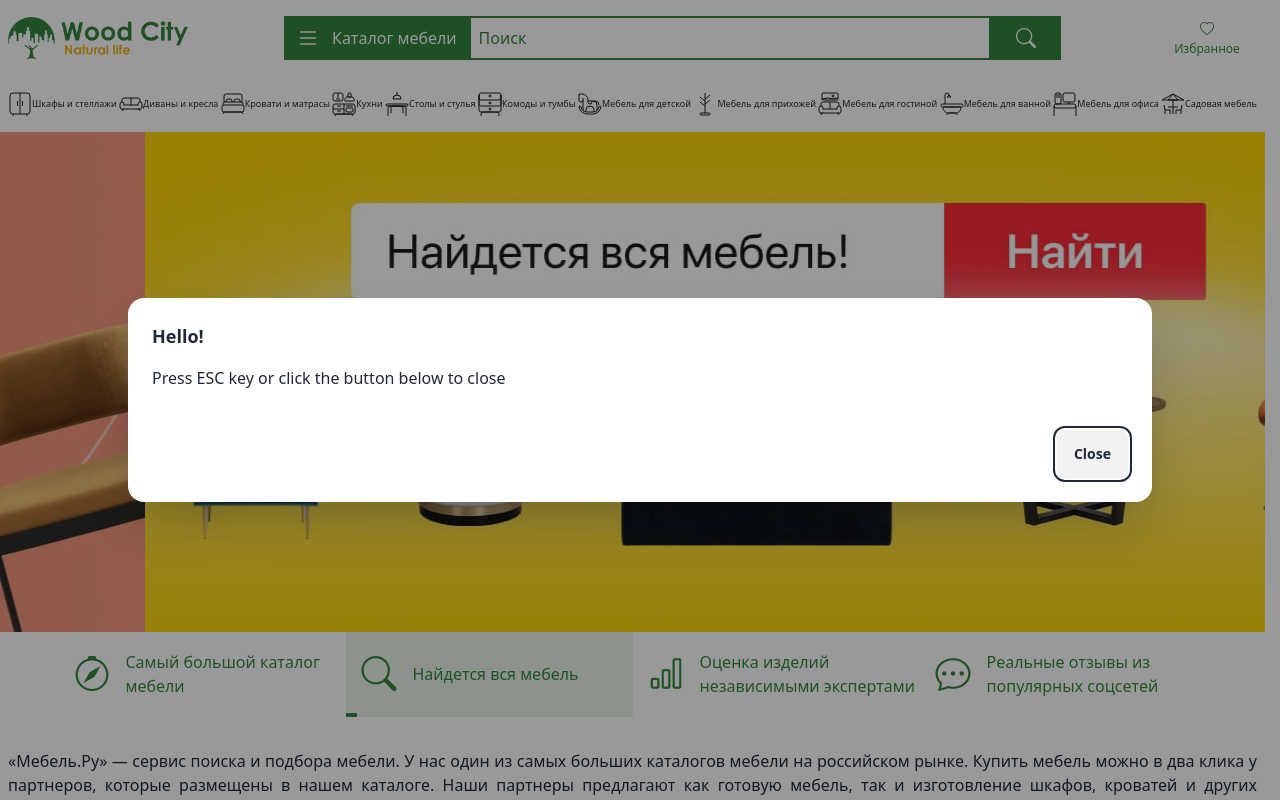
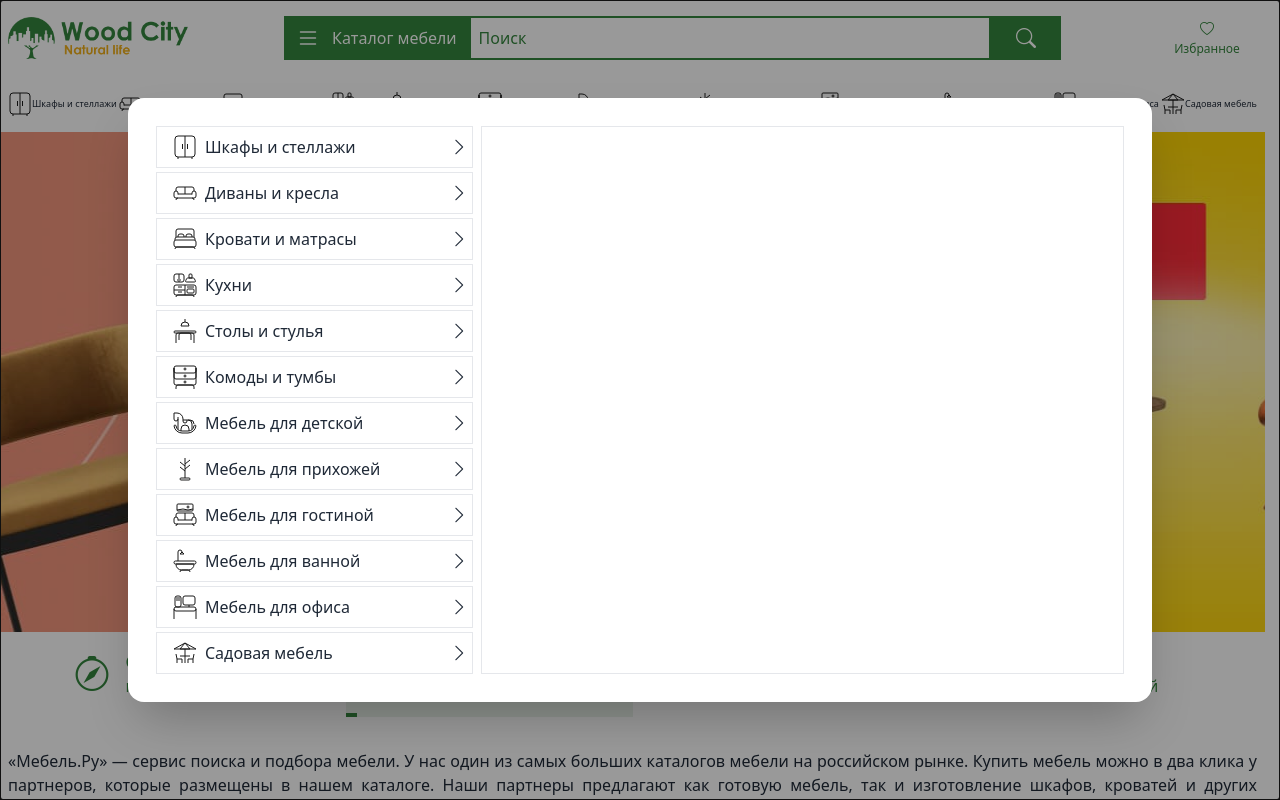
Before and after one commit to shahbozshirinboyev/sofa.wood-city.uz, a React (Vite) app: page / in a window 1280 px wide. Both pictures are taken after a click on the label "Каталог мебели". Shown: the top 800 px of the page. Built offline with nearby package versions, Linux system fonts and the light colour scheme.

Commit message:
navbar process

```diff
--- a/src/components/Navbar.jsx
+++ b/src/components/Navbar.jsx
@@ -1,8 +1,17 @@
 import { furniture } from "../data/data";
 import logo from "/favicon/wood_city.png";
+import { useState } from "react";
 
 function Navbar() {
+  const [activeItem, setActiveItem] = useState(null);
   console.log(furniture);
+
+  const handleMouseEnter = (id) => {
+    setActiveItem(id); // Hover bo'lganda item id'sini saqlash
+  };
+  const handleMouseLeave = () => {
+    setActiveItem(null); // Hoverdan chiqqanda holatni o'chirish
+  };
 
   return (
     <>
@@ -63,15 +72,24 @@ function Navbar() {
 
       <dialog id="menunavbar" className="modal">
         <div className="modal-box w-11/12 max-w-5xl">
-          <h3 className="font-bold text-lg">Hello!</h3>
-          <p className="py-4">
-            Press ESC key or click the button below to close
-          </p>
-          <div className="modal-action">
-            <form method="dialog">
-              {/* if there is a button in form, it will close the modal */}
-              <button className="btn">Close</button>
-            </form>
+          <div className="grid grid-cols-3">
+            <ul>
+              {furniture.map((menu) => (
+                <li
+                  key={menu.id}
+                  onMouseEnter={() => handleMouseEnter(menu)}
+                  className={`flex justify-start items-center p-2 m-1 border relative hover ${ activeItem !== null && activeItem.id === menu.id ? "bg-base-300 font-medium": ""} cursor-pointer transition-all duration-100 ease-in-out`}
+                >
+                  <img src={menu.icon} alt={menu.name} className="px-2" />
+                  <span>{menu.name}</span>
+                  <i className="bi bi-chevron-right flex justify-center items-center absolute right-0 text-[18px] p-1"></i>
+                </li>
+              ))}
+            </ul>
+
+            <div className="col-span-2 border m-1">
+              {activeItem !== null ? activeItem.name : ""}
+            </div>
           </div>
         </div>
         <form method="dialog" className="modal-backdrop">
```
